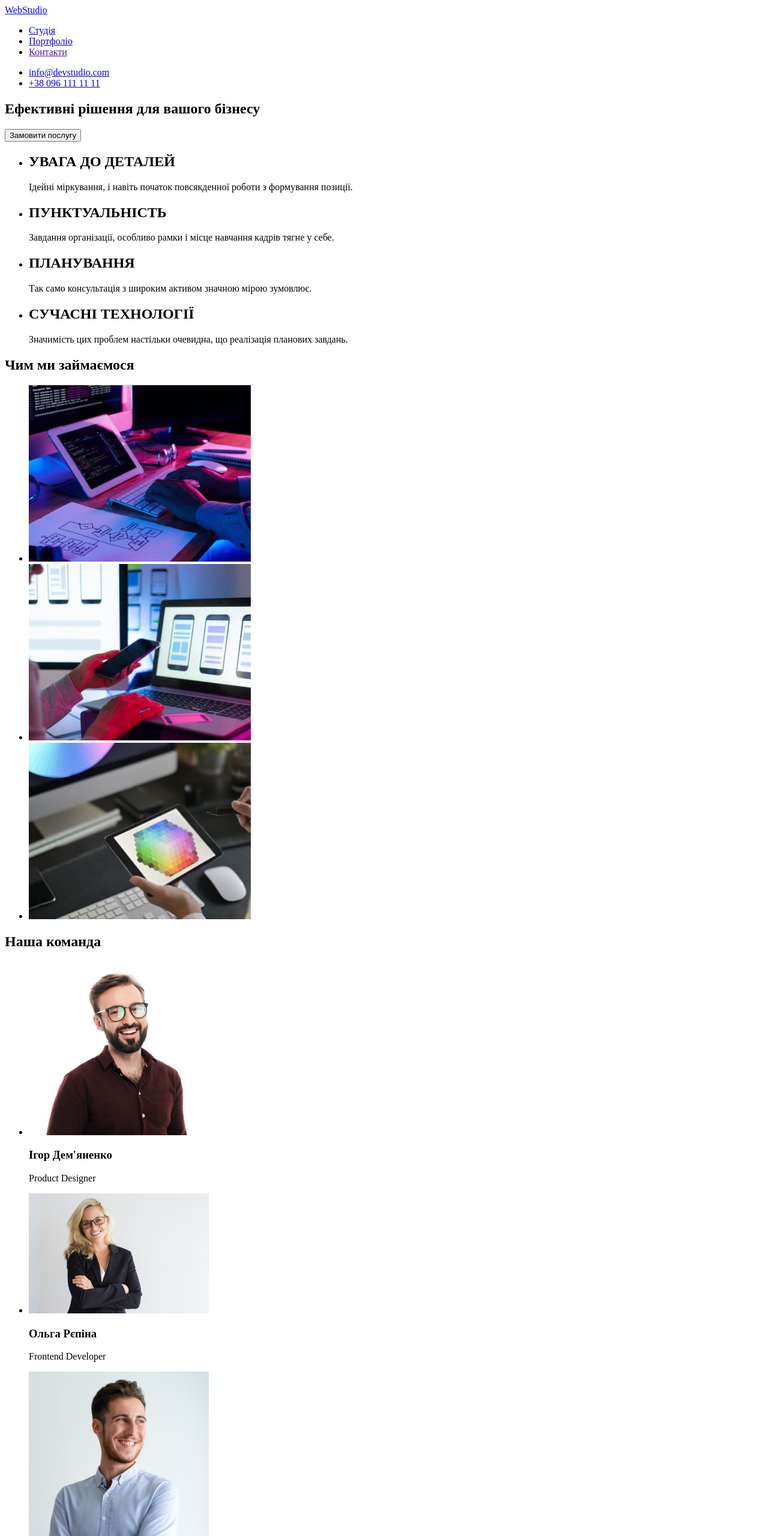
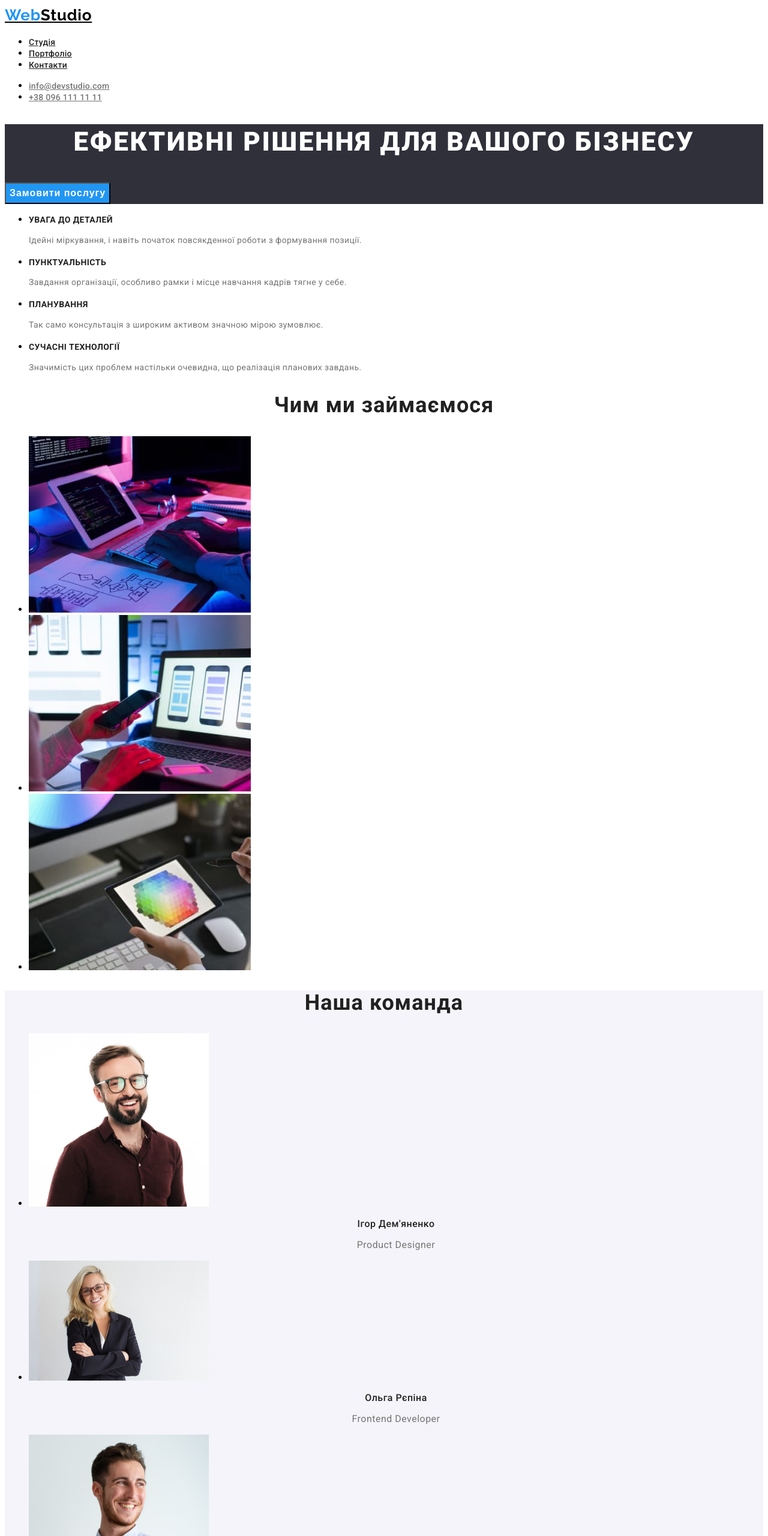
Before and after one commit to Viktoria-Majorenko/Web-Studio, a plain HTML site: page index.html in a window 1280 px wide. Shown: the top 2560 px of the page at 60% size. Drawn offline with Linux system fonts and the light colour scheme.

Commit message:
WED-STUDIO

```diff
--- a/css/main.css
+++ b/css/main.css
@@ -10,3 +10,169 @@
 
 
 }
+body{
+font-family: "Roboto";
+
+}
+.header-logo{
+color: var(--logo-color);
+font-family: "Raleway";
+font-size: 26px;
+font-weight: 700;
+line-height: 1.38;
+letter-spacing: 0.78px;
+}
+
+.logo-web{
+color: var(--color-akcent);
+font-family: "Raleway";
+font-size: 26px;
+font-weight: 700;
+line-height: 1.38;
+letter-spacing: 0.78px;
+}
+
+.nav-link{
+color: var(--tekst-color);
+font-size: 14px;
+font-style: normal;
+font-weight: 500;
+line-height: 1.14;
+letter-spacing: 0.28px;
+}
+
+.nav-link:hover{
+    color: var(--color-akcent)
+}
+
+.header-link{
+color: var(--add-color);
+font-size: 14px;
+font-weight: 500;
+line-height: 1.14;
+letter-spacing: 0.28px;
+}
+.header-link:hover{
+    color: var(--color-akcent);
+}
+
+.hero{
+    background-color: var(--beground-foter);
+}
+
+.hero-title{
+    color: var(--title-color);
+text-align: center;
+font-size: 44px;
+font-weight: 900;
+line-height: 1.36; /* 136.364% */
+letter-spacing: 2.64px;
+text-transform: uppercase;
+}
+
+.hero-button{
+background-color: var(--color-akcent);
+color: var(--title-color);
+text-align: center;
+font-size: 16px;
+font-weight: 700;
+line-height: 1.87; /* 187.5% */
+letter-spacing: 0.96px;
+}
+
+.advantages-title{
+color: var(--tekst-color);
+font-size: 14px;
+font-weight: 700;
+line-height: 1.14;
+letter-spacing: 0.42px;
+text-transform: uppercase;
+}
+
+.advantages-tekst{
+    color: var(--add-color);
+font-size: 14px;
+font-weight: 400;
+line-height: 1.71; /* 171.429% */
+letter-spacing: 0.42px;
+}
+
+.work-title{
+color: var(--tekst-color);
+text-align: center;
+font-size: 36px;
+font-weight: 700;
+line-height: 1.16;
+letter-spacing: 1.08px;
+}
+
+.team{
+background-color: var(--team-beground);
+}
+
+.team-title{
+color: var(--tekst-color);
+text-align: center;
+font-size: 36px;
+font-weight: 700;
+line-height: 1.16;
+letter-spacing: 1.08px;
+}
+
+.team-name{
+color: var(--tekst-color);
+text-align: center;
+font-size: 16px;
+font-weight: 500;
+line-height: 1.18;
+letter-spacing: 0.48px;
+}
+
+.team-text{
+color: var(--add-color);
+text-align: center;
+font-size: 16px;
+font-weight: 400;
+line-height: 1.18;
+letter-spacing: 0.48px;
+}
+
+.footer{
+    background-color: var(--beground-foter);
+}
+
+.logo-color{
+color: var(--color-akcent);
+font-family: "Raleway";
+font-size: 26px;
+font-weight: 700;
+line-height: 1.38 ;
+letter-spacing: 0.78px;
+}
+
+.footer-logo{
+color: var(--title-color);
+font-family: "Raleway";
+font-size: 26px;
+font-weight: 700;
+line-height: 1.38;
+letter-spacing: 0.78px;
+}
+
+.adres-link{
+color: var(--title-color);
+font-size: 14px;
+font-style: normal;
+font-weight: 400;
+line-height: 1.71; /* 171.429% */
+letter-spacing: 0.42px;
+}
+
+.footer-link{
+color: var(--foter-number);
+font-size: 14px;
+font-style: normal;
+font-weight: 400;
+line-height: 1.71; /* 171.429% */
+letter-spacing: 0.42px;
+}
```
Also changed, not shown: index.html (+0 -1 lines).
